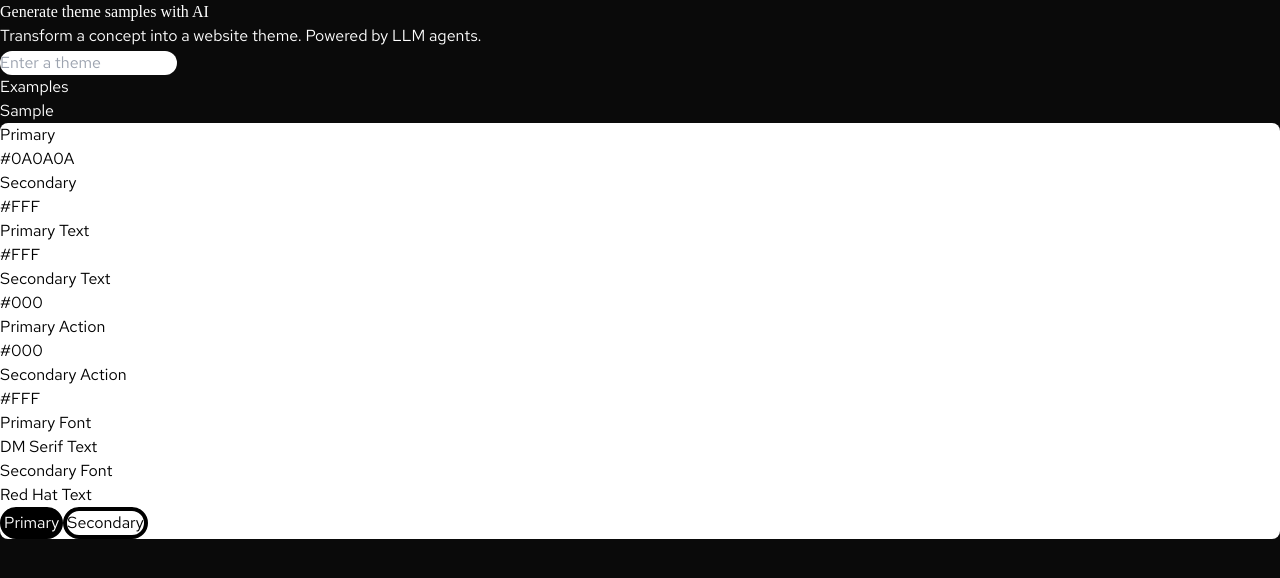
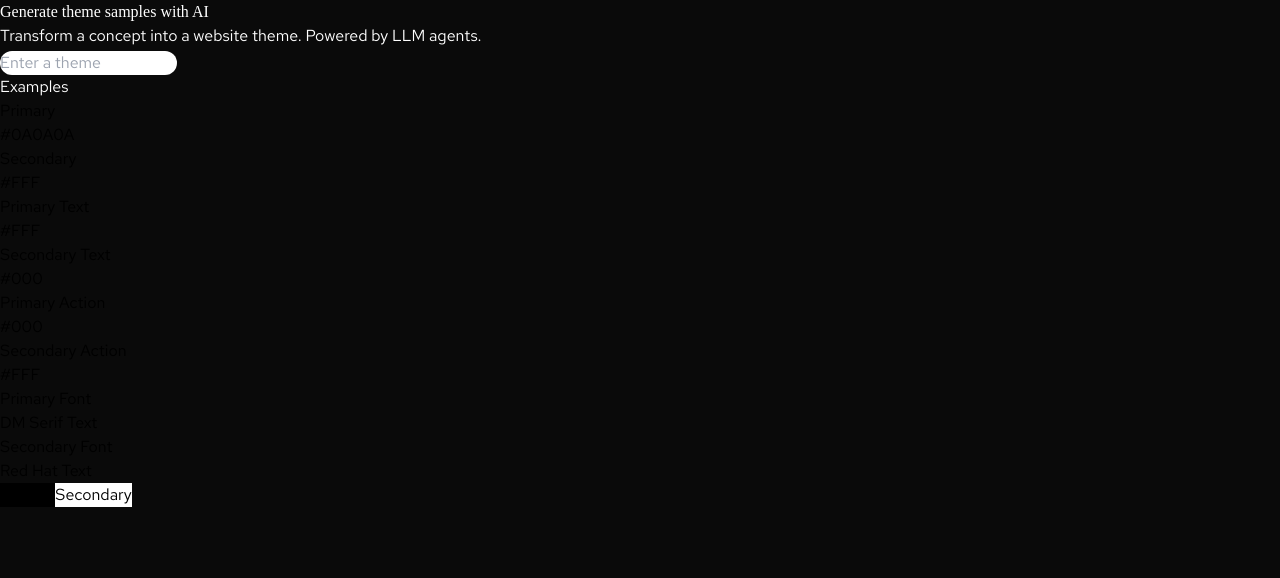
Before and after one commit to Bouhm/themomatic-client, a Next.js app: page / in a window 1280 px wide. Shown: the top 578 px of the page. Built offline with nearby package versions, Linux system fonts and the light colour scheme; some icons are missing; a web font is replaced by a local one.

Commit message:
error handling for json parse

```diff
--- a/src/app/components/Container.tsx
+++ b/src/app/components/Container.tsx
@@ -1,5 +1,6 @@
 import { PropsWithChildren } from "react";
 import { useTheme } from "../hooks/useTheme";
+import { tryParseJson } from "@/utils";
 
 type ContainerProps = {
   classNames?: string
@@ -11,7 +12,7 @@ export default function Container({ classNames, children }: ContainerProps) {
   return (
     <div
       className={`p-4 ${classNames}`}
-      style={JSON.parse(themeConfig.customStyles.container) ?? {}
+      style={tryParseJson(themeConfig.customStyles.container) ?? {}
     }>
       {children}
     </div>
--- a/src/app/components/Error.tsx
+++ b/src/app/components/Error.tsx
@@ -1,16 +1,18 @@
 import { useTheme } from "../hooks/useTheme";
 import Container from "./Container";
+import Button from "./ui/Button";
 
 type ErrorProps = {
-  error: string
+  error: string,
+  onClose: () => void
 }
 
-export default function Error({ error }: ErrorProps) {
+export default function Error({ onClose, error }: ErrorProps) {
   const { themeConfig } = useTheme();
 
   return (
     <div
-      className="fixed top-0 right-0 bottom-0 left-0 backdrop-blur-sm flex justify-center items-center"
+      className="fixed top-0 right-0 bottom-0 left-0 backdrop-blur-sm flex justify-center items-center text-center"
     >
       <div
         className="fixed top-0 right-0 bottom-0 left-0 opacity-50"
@@ -25,6 +27,7 @@ export default function Error({ error }: ErrorProps) {
         >
           {error}
         </h2>
+        <Button onClick={onClose}>Close</Button>
       </Container>
     </div>
   );
--- a/src/app/components/Loader.tsx
+++ b/src/app/components/Loader.tsx
@@ -2,7 +2,7 @@ import { useEffect, useState } from "react";
 import { useTheme } from "../hooks/useTheme";
 import Container from "./Container";
 
-const texts = ["Artificially intelligencing...", "Googling specific CSS...", "Chatting with chatbots...", "Downloading more intelligence...", "Cooking...", "Booping the beeps..."]
+const texts = ["Artificially intelligencing...", "Googling very specific CSS questions...", "Chatting with chatbots...", "Downloading more intelligence...", "Cooking...", "Booping the beeps..."]
 
 export default function Loader() {
   const { themeConfig } = useTheme();
--- a/src/app/components/Main.tsx
+++ b/src/app/components/Main.tsx
@@ -2,26 +2,33 @@
 import useApi from '../hooks/useApi';
 import ThemeInfo from './ThemeInfo';
 import StyleInfo from './StyleInfo';
-import { useEffect } from 'react';
+import { useEffect, useState } from 'react';
 import Loader from './Loader';
 import Error from './Error';
 import { useTheme } from '../hooks/useTheme';
+import { tryParseJson } from '@/utils';
 
 export default function Main() {
   const apiUrl = "http://127.0.0.1:8787"
   const { isLoading, error, data, generateTheme } = useApi(apiUrl);
   const { themeConfig, setThemeConfig } = useTheme();
+  const [showError, setShowError] = useState(false);
 
   useEffect(() => {
     if (data != null) {
       setThemeConfig(data)
     }
+
   }, [data, setThemeConfig])
+
+  useEffect(() => {
+    setShowError(!!error)
+  }, [error, setShowError])
 
   useEffect(() => {
     // Add dynamic fonts
     const { primaryFont, secondaryFont } = themeConfig.customStyles;
-    const formattedFonts = `family=${primaryFont}&family=${secondaryFont}`.split(',')[0].replace(/ /g, '+');
+    const formattedFonts = `family=${primaryFont}&family=${secondaryFont}`.split(',')[0].replace(/ /g, '+').replace("'", "");
     const link = document.createElement('link');
     link.href = `https://fonts.googleapis.com/css2?${formattedFonts}&display=swap`;
     link.rel = 'stylesheet';
@@ -34,19 +41,23 @@ export default function Main() {
     generateTheme(query);
   }
 
+  function handleCloseError() {
+    setShowError(false);
+  }
+
   const { palette, customStyles } = themeConfig;
 
   return (
     <>
       {isLoading && <Loader />}
-      {error && <Error error={error} />}
+      {showError && <Error error={error!} onClose={handleCloseError} />}
       <main
-        className="flex flex-wrap p-6 md:flex-nowrap max-w-screen-2xl md:max-w-screen-full"
+        className="flex flex-wrap p-6 pt-0 md:flex-nowrap max-w-screen-2xl md:max-w-screen-full"
         style={{ fontFamily: customStyles.secondaryFont, color: palette.secondaryText }}
       >
         <div
-          className="absolute top-0 left-0 right-0 bottom-0 opacity-40 z-[-1]"
-          style={JSON.parse(customStyles.background)}
+          className="absolute top-0 left-0 right-0 bottom-0 opacity-25 z-[-1]"
+          style={tryParseJson(customStyles.background)}
         />
         <div className="flex-auto w-full md:w-3/5 p-18 md:pt-28 md:pl-28 md:pr-8">
           <ThemeInfo onSubmit={handleSubmit} />
--- a/src/app/components/ThemeInfo.tsx
+++ b/src/app/components/ThemeInfo.tsx
@@ -9,12 +9,12 @@ type ThemeInfoProps = {
 
 export default function ThemeInfo({ onSubmit }: ThemeInfoProps) {
   const { themeConfig } = useTheme()
-  const { title, description, customStyles, palette } = themeConfig!;
+  const { title, description, palette } = themeConfig!;
 
   return (
     <div
       className="flex flex-col gap-4 background:none"
-      style={{ ...JSON.parse(customStyles.background), color: palette.primaryText }}
+      style={{ color: palette.primaryText }}
     >
       <Heading>
         {title}
--- a/src/app/components/ThemeThumbnail.tsx
+++ b/src/app/components/ThemeThumbnail.tsx
@@ -1,7 +1,7 @@
 export default function ThemeThumbnail() {
     return (
       <div className="rounded-xl bg-white w-24 h-24">
-        Sample
+
       </div>
     );
   }
--- a/src/app/components/ui/Button.tsx
+++ b/src/app/components/ui/Button.tsx
@@ -1,17 +1,22 @@
 import { useTheme } from "@/app/hooks/useTheme";
+import { tryParseJson } from "@/utils";
 import { PropsWithChildren } from "react";
 
 type ButtonProps = {
     primary?: boolean
+    onClick?: () => void
 } & PropsWithChildren
 
-export default function Button({ primary, children }: ButtonProps) {
+export default function Button({ primary, onClick, children }: ButtonProps) {
     const { themeConfig } = useTheme();
     const buttonStyle = primary ? themeConfig.customStyles.primaryButton : themeConfig.customStyles.secondaryButton;
     const buttonColor = primary ? themeConfig.palette.primaryAction : themeConfig.palette.secondaryAction;
-    const buttonStyles = { ...JSON.parse(buttonStyle), backgroundColor: buttonColor }
+    const buttonStyles = { ...tryParseJson(buttonStyle), backgroundColor: buttonColor }
 
     function handleOnClick() {
+        if (onClick) {
+            onClick();
+        }
     }
 
     return (
--- a/src/app/components/ui/SearchBar.tsx
+++ b/src/app/components/ui/SearchBar.tsx
@@ -1,6 +1,6 @@
 import { useTheme } from '@/app/hooks/useTheme';
 import { Icon } from '@iconify/react';
-import { ChangeEvent, useState } from 'react';
+import { ChangeEvent, useCallback, useState } from 'react';
 
 type SearchBarProps = {
   placeholder: string
@@ -15,13 +15,16 @@ export default function SearchBar({ placeholder, onSubmit }: SearchBarProps) {
     setQuery(e.currentTarget.value)
   }
 
-  function handleSubmit() {
+  const handleSubmit = useCallback((e: ChangeEvent<HTMLFormElement>) => {
+    e.preventDefault();
     onSubmit(query);
-  }
+    setQuery('');
+  }, [onSubmit, query]);
 
   return (
     <form
       className="w-full p-6 md:w-96 md:p-0"
+      style={{ color: themeConfig.palette.secondaryText }}
       onSubmit={handleSubmit}
     >
       <input
@@ -31,6 +34,7 @@ export default function SearchBar({ placeholder, onSubmit }: SearchBarProps) {
         placeholder={placeholder}
         style={JSON.parse(themeConfig!.customStyles.input)}
         onChange={handleOnChange}
+        value={query}
       />
       <button
         className="m-[-50px] align-middle w-12 h-12"
--- a/src/utils.ts
+++ b/src/utils.ts
@@ -15,3 +15,15 @@ export function camelCaseToTitle(text: string) {
 
   return titleCase;
 }
+
+export function tryParseJson(jsonStr: string) {
+  let parsedJson: Record<string, string | number> = {};
+
+  try {
+    parsedJson = tryParseJson(jsonStr);
+  } catch {
+    return {};
+  } finally {
+    return parsedJson;
+  }
+}
```
